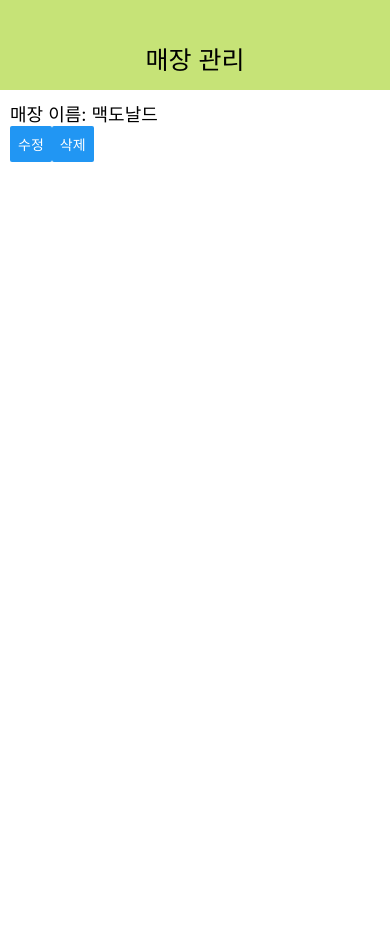
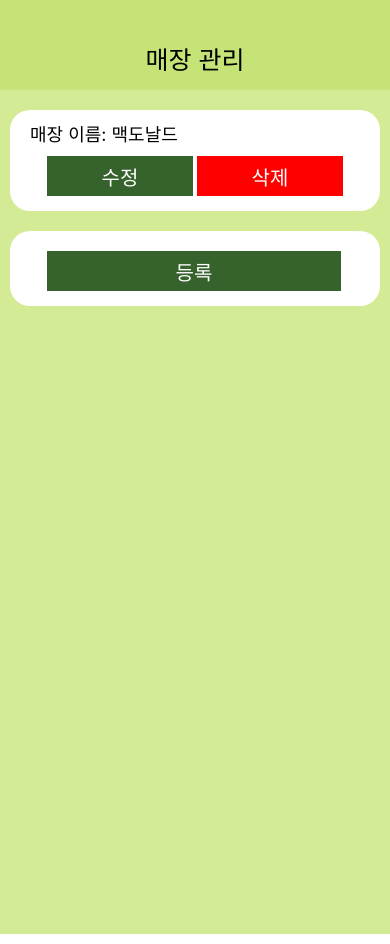
Before and after one commit to OTIKLO/peaCheck, a React Native app: screen /Shop_management in a window 390 px wide. Built offline with nearby package versions, Linux system fonts and the light colour scheme.

Commit message:
매장 관리, 매장 수정, 매장 삭제 추가

```diff
--- a/App.js
+++ b/App.js
@@ -6,6 +6,7 @@
 import Start from "./screens/Start";
 import Main from "./screens/Main";
 import Shop_management from "./screens/Shop_management";
+import Shop_update from "./screens/Shop_update";
 
 export default function App() {
   const Stack = createStackNavigator();
@@ -15,6 +16,7 @@
         <Stack.Screen name="Start" component={Start} options={{ headerShown:false}} />
         <Stack.Screen name="Main" component={Main} options={{ headerShown:false}} />
         <Stack.Screen name="Shop_management" component={Shop_management} options={{ headerShown:false}} />
+        <Stack.Screen name="Shop_update" component={Shop_update} options={{ headerShown:false}} />
       </Stack.Navigator>
     </NavigationContainer>
   );
--- a/screens/Shop_management.js
+++ b/screens/Shop_management.js
@@ -1,19 +1,37 @@
 import React from "react";
-import { View, Text, StyleSheet, TouchableOpacity, Button } from "react-native";
+import { View, Text, StyleSheet, TouchableOpacity, Alert} from "react-native";
 import { theme } from "../Color";
 
 function Shop_management({navigation}) {
+    const goAlert = () =>
+     Alert.alert(                    // 말그대로 Alert를 띄운다
+      "삭제하시겠습니까?",                    // 첫번째 text: 타이틀 제목
+      "⚠경고 되돌릴 수 없습니다.",                         // 두번째 text: 그 밑에 작은 제목
+      [                              // 버튼 배열
+        {
+          text: "아니요"
+        },
+        { text: "네"},
+      ],
+      { cancelable: false }
+    );
     return (
         <View style={styles.container}>
             <View style={styles.header}>
                 <Text style={styles.headerText}>매장 관리</Text>
             </View>
             <View style={styles.shopmanagement}>
-                <View>
+                <View style={styles.shop}>
                     <Text style={styles.shoptext}>매장 이름: 맥도날드</Text>
                     <View style={styles.shopbutton}>
-                        <Button style={styles.shopbtn_update} title="수정"></Button>
-                        <Button style={styles.shopbtn_delete} title="삭제"></Button>
+                        <TouchableOpacity style={styles.shopbtn_update} onPress={() => navigation.navigate('Shop_update')}><Text style={styles.btntext}>수정</Text></TouchableOpacity>
+                        <TouchableOpacity style={styles.shopbtn_delete} onPress={goAlert}><Text style={styles.btntext}>삭제</Text></TouchableOpacity>
+                    </View>
+                </View>
+                <View style={styles.shop}>
+                    <Text style={styles.shoptext}></Text>
+                    <View style={styles.shopbutton}>
+                        <TouchableOpacity style={styles.shopbtn_insert}><Text style={styles.btntext}>등록</Text></TouchableOpacity>
                     </View>
                 </View>
             </View>
@@ -35,23 +53,56 @@
         fontSize: 25,
     },
     shopmanagement: {
-        backgroundColor: 'white',
+        backgroundColor: '#D4EB96',
         height: '100%',
+
+    },
+    shop: {
+        marginTop: 20,
+        backgroundColor: "white",
+        borderRadius: 20,
+        marginRight: 10,
         marginLeft: 10,
-        marginTop: 10,
-        marginRight: 10,
     },
     shoptext: {
+        marginLeft: 20,
+        marginTop: 10,
         fontSize: 18,
     },
     shopbutton: {
+        marginTop: 10,
+        marginLeft: "10%",
+        marginRight: "10%",
+        marginBottom: 15,
         flexDirection:"row",
     },
+    shopbtn_update: {
+        height: 40,
+        flex: 1,
+        backgroundColor: theme.dark_green,
+        alignItems: "center",
+        justifyContent: "center",
+        marginRight: 2,
+    },
     shopbtn_delete: {
+        height: 40,
+        flex:1,
+        backgroundColor: "red",
+        alignItems: "center",
+        justifyContent: "center",
+        marginLeft: 2,
+    },
+    btntext: {
+        fontSize: 20,
+        color: "#ffffff",
+    },
+    shopbtn_insert: {
+        height: 40,
+        flex: 1,
         backgroundColor: theme.dark_green,
+        alignItems: "center",
+        justifyContent: "center",
+        marginRight: 2,
     },
-    shopbtn_update: {
-
-    }
   });
 export default Shop_management;
--- /dev/null
+++ b/screens/Shop_update.js
@@ -0,0 +1,57 @@
+import React from "react";
+import { View, Text, StyleSheet, TouchableOpacity } from "react-native";
+import { theme } from "../Color";
+
+function Shop_update({ navigation }) {
+    return (
+        <View style={styles.container}>
+            <View style={styles.header}>
+                <Text style={styles.headerText}>매장 수정</Text>
+            </View>
+            <View style={styles.shopupdate}>
+                <View style={styles.form}>
+                    <TouchableOpacity style={styles.shopbtn_insert}><Text style={styles.btntext}>등록</Text></TouchableOpacity>
+                </View>
+            </View>
+        </View>
+    );
+}
+const styles = StyleSheet.create({
+    container: {
+        flex: 1,
+        backgroundColor: 'white'
+    },
+    header: {
+        height: 90,
+        backgroundColor: theme.light_green,
+        alignItems: 'center'
+    },
+    headerText: {
+        marginTop: 40,
+        fontSize: 25,
+    },
+    shopupdate: {
+        backgroundColor: theme.light_green,
+        height: '100%',
+    },
+    form: {
+        margin: 20,
+        marginBottom: "30%",
+        backgroundColor: '#E9FCB6',
+        borderRadius: 40,
+        flex:1,
+        alignItems: "center",
+        justifyContent: "center",
+    },
+    shopbtn_update: {
+        height: 40,
+        backgroundColor: theme.dark_green,
+        alignItems: "center",
+        marginRight: 2,
+    },
+    btntext: {
+        fontSize: 20,
+        color: "#ffffff",
+    },
+});
+export default Shop_update;
```
